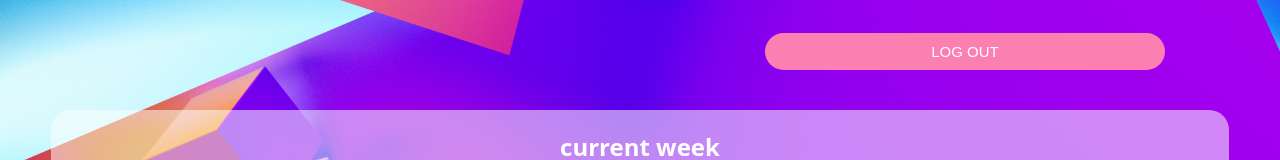
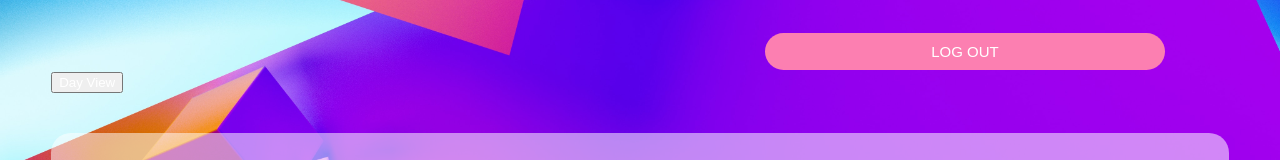
Before and after one commit to lenaimdahl/fun-fair-frontend, a React (Create React App) app: page /profile in a window 1280 px wide. Shown: the part 570-730 px from the top of the page. Built offline with nearby package versions, Linux system fonts and the light colour scheme; no server answers.

Commit message:
added link to DayView

```diff
--- a/src/component/Navbar.jsx
+++ b/src/component/Navbar.jsx
@@ -15,9 +15,7 @@ function Navbar() {
           <a href="/profile">Profile</a>
           <ol className="sub-menu">
             <li className="menu-item">
-              <Link to={"/day-view"} className="signup-page-link">
-                Day View
-              </Link>
+              <Link to={"/day-view"}>Day View</Link>
             </li>
             <li className="menu-item">
               <a href="/weekly-mood">weekly mood</a>
--- a/src/pages/Profile.jsx
+++ b/src/pages/Profile.jsx
@@ -1,4 +1,5 @@
 import React, { useContext } from "react";
+import { Link } from "react-router-dom";
 import { AuthContext } from "../context/auth.context";
 import AddEvent from "../component/AddEvent";
 import Calendar from "../component/Calendar";
@@ -23,6 +24,11 @@ function Profile() {
           </button>
         </div>
       </div>
+      <div>
+        <Link to={"/day-view"}>
+          <button className="signup-page-link">Day View</button>
+        </Link>
+      </div>
       <WeeklyMood />
     </div>
   );
```
